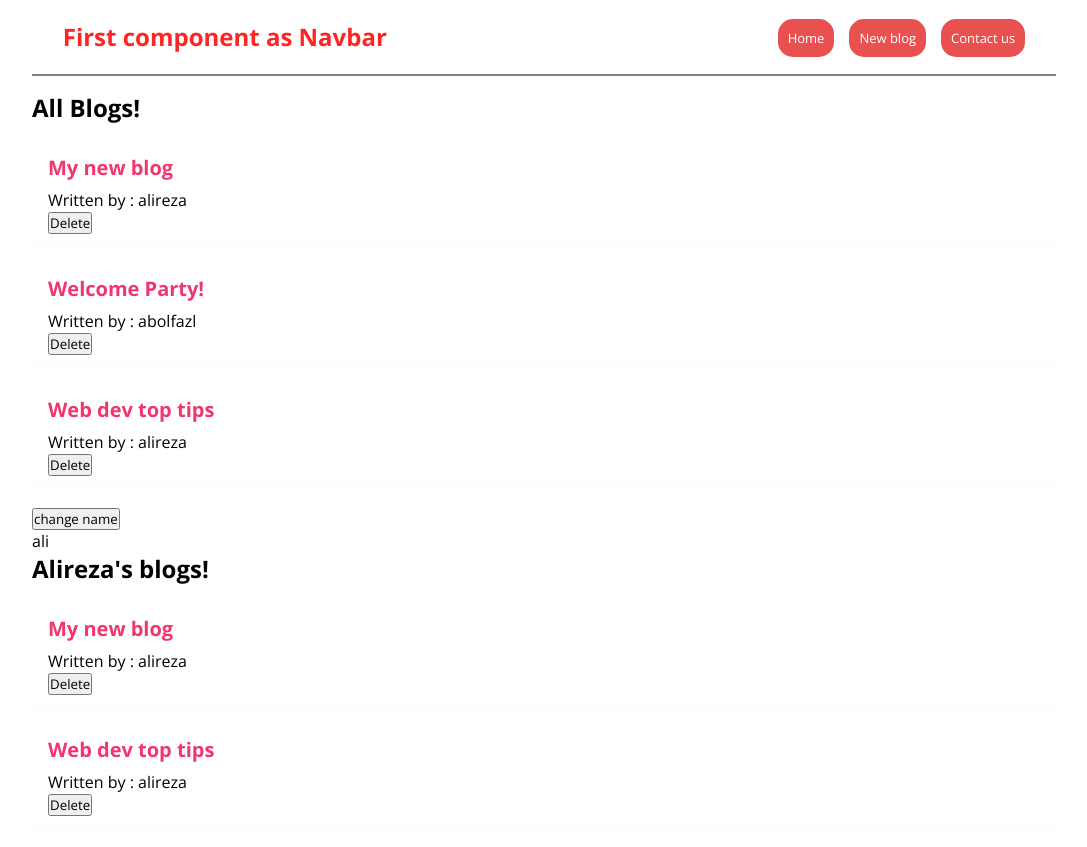
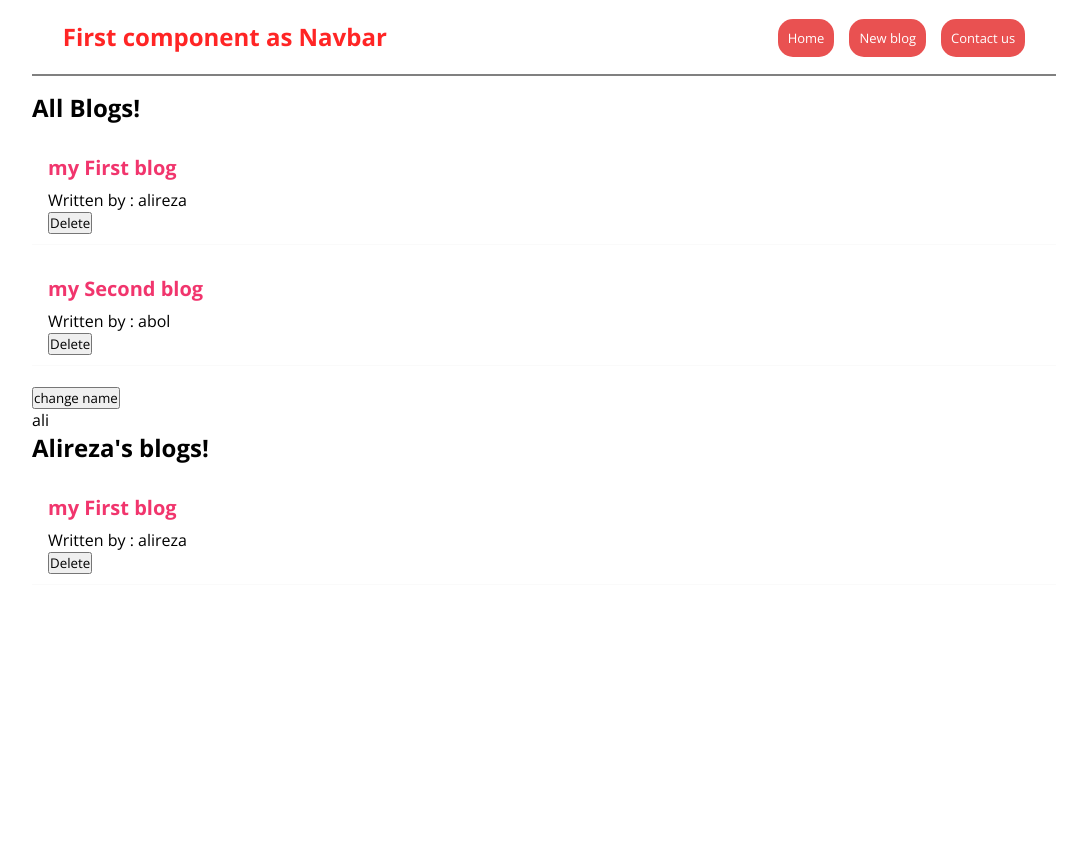
Before and after one commit to Alir3zaKazemi/simple-react-blog, a React (Vite) app: page / in a window 1280 px wide. Shown: the whole page, without its empty margins (96-1183 px from the left). After the commit the page ends 800 px from the top, so only its background shows below. Built offline with nearby package versions, Linux system fonts and the light colour scheme; data requests are answered from the project's data file.

Commit message:
install json-server package and reading data from that server

```diff
--- /dev/null
+++ b/data/db.json
@@ -0,0 +1,17 @@
+{
+	"blogs": [
+		{
+			"title": "my First blog",
+			"body": "lorem Lorem ipsum dolor sit amet, consectetur adipisicing elit. Ea saepe quaerat facere iste nemo facilis ipsum eligendi minus aut sit, blanditiis in, nulla dolore architecto rem eos quos omnis laboriosam!",
+			"author": "alireza",
+			"id": 1
+		},
+		{
+			"title": "my Second blog",
+			"body": "lorem Lorem ipsum dolor sit amet, consectetur adipisicing elit. Ea saepe quaerat facere iste nemo facilis ipsum eligendi minus aut sit, blanditiis in, nulla dolore architecto rem eos quos omnis laboriosam!",
+			"author": "abol",
+			"id": 2
+		}
+	],
+	"age": 25
+}
--- a/src/Home.jsx
+++ b/src/Home.jsx
@@ -2,16 +2,7 @@ import { useState, useEffect } from "react";
 import BlogsList from "./BlogsList";
 
 const Home = () => {
-	let [blogs, setBlog] = useState([
-		{ title: "My new blog", body: "lorem ...", author: "alireza", id: 1 },
-		{ title: "Welcome Party!", body: "lorem ...", author: "abolfazl", id: 2 },
-		{
-			title: "Web dev top tips",
-			body: "lorem ...",
-			author: "alireza",
-			id: 3,
-		},
-	]);
+	let [blogs, setBlog] = useState(null);
 
 	const handleDelete = (id) => {
 		const newBlogs = blogs.filter((blog) => blog.id !== id);
@@ -21,8 +12,12 @@ const Home = () => {
 	let [name, setName] = useState("ali");
 
 	useEffect(() => {
-		console.log(name);
-	}, [name]);
+		fetch("http://localhost:8000/blogs")
+			.then((res) => {
+				return res.json();
+			})
+			.then((data) => setBlog(data));
+	}, []);
 
 	const changeName = () => {
 		if (name == "ali") {
@@ -34,11 +29,13 @@ const Home = () => {
 
 	return (
 		<div className="Home">
+			{blogs && (
 				<BlogsList
 					blogs={blogs}
 					title="All Blogs!"
 					handleDelete={handleDelete}
 				/>
+			)}
 			<button
 				onClick={() => {
 					changeName();
@@ -47,11 +44,13 @@ const Home = () => {
 				change name
 			</button>
 			<p>{name}</p>
+			{blogs && (
 				<BlogsList
 					blogs={blogs.filter((blog) => blog.author === "alireza")}
 					title="Alireza's blogs!"
 					handleDelete={handleDelete}
 				/>
+			)}
 		</div>
 	);
 };
```
Lines whose indentation alone changed are shown as unchanged.
